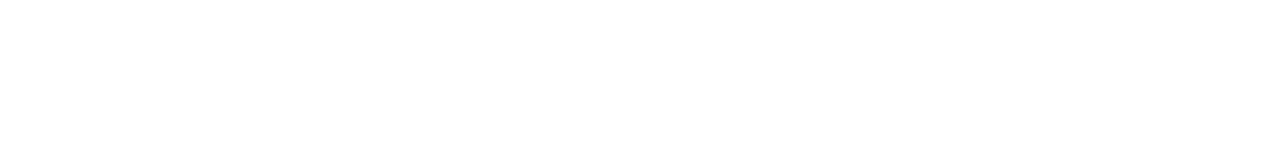
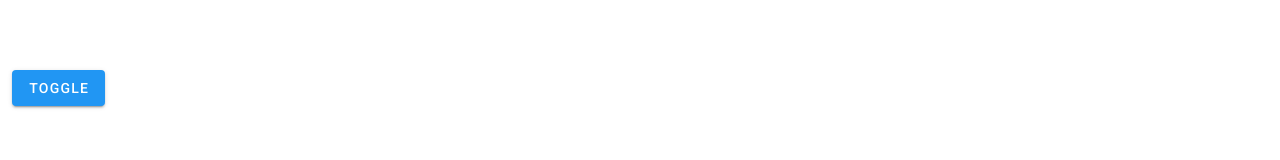
Before and after one commit to Chukoto/contacts-app-for-practice, a Vue app: page / in a window 1280 px wide. Shown: the part 332-492 px from the top of the page. Built offline with nearby package versions, Linux system fonts and the light colour scheme.

Commit message:
[mod] imported SideNav in App.vue

```diff
--- a/src/App.vue
+++ b/src/App.vue
@@ -1,6 +1,7 @@
 <template>
   <v-app>
     <Header />
+    <SideNav />
     <v-main>
       <router-view />
     </v-main>
@@ -11,6 +12,7 @@
 <script>
 import Header from '@/global/Header';
 import Footer from '@/global/Footer';
+import SideNav from '@/global/SideNav';
 
 export default {
   name: 'App',
@@ -18,6 +20,7 @@
   components: {
     Header,
     Footer,
+    SideNav,
   },
 
   data: () => ({
```
